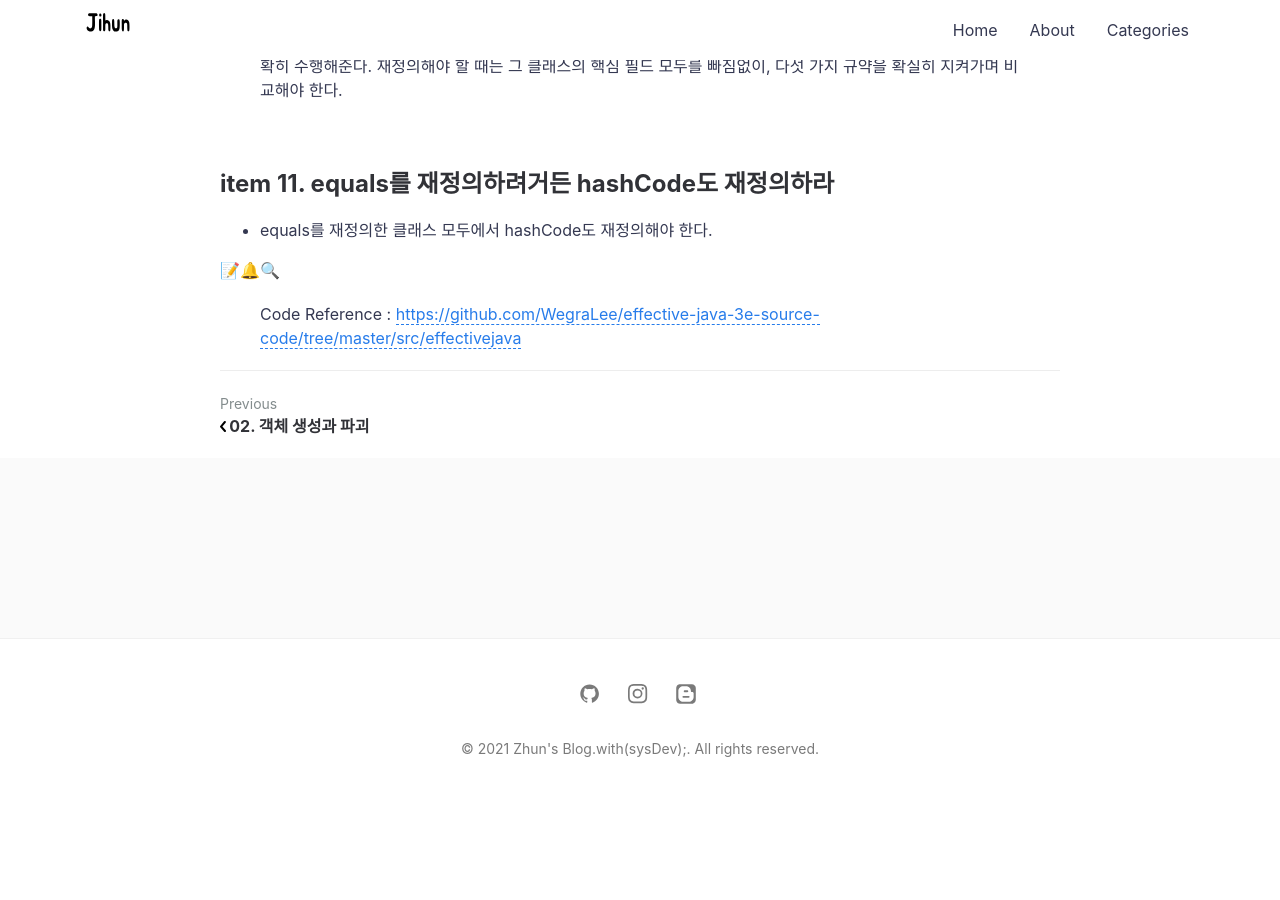
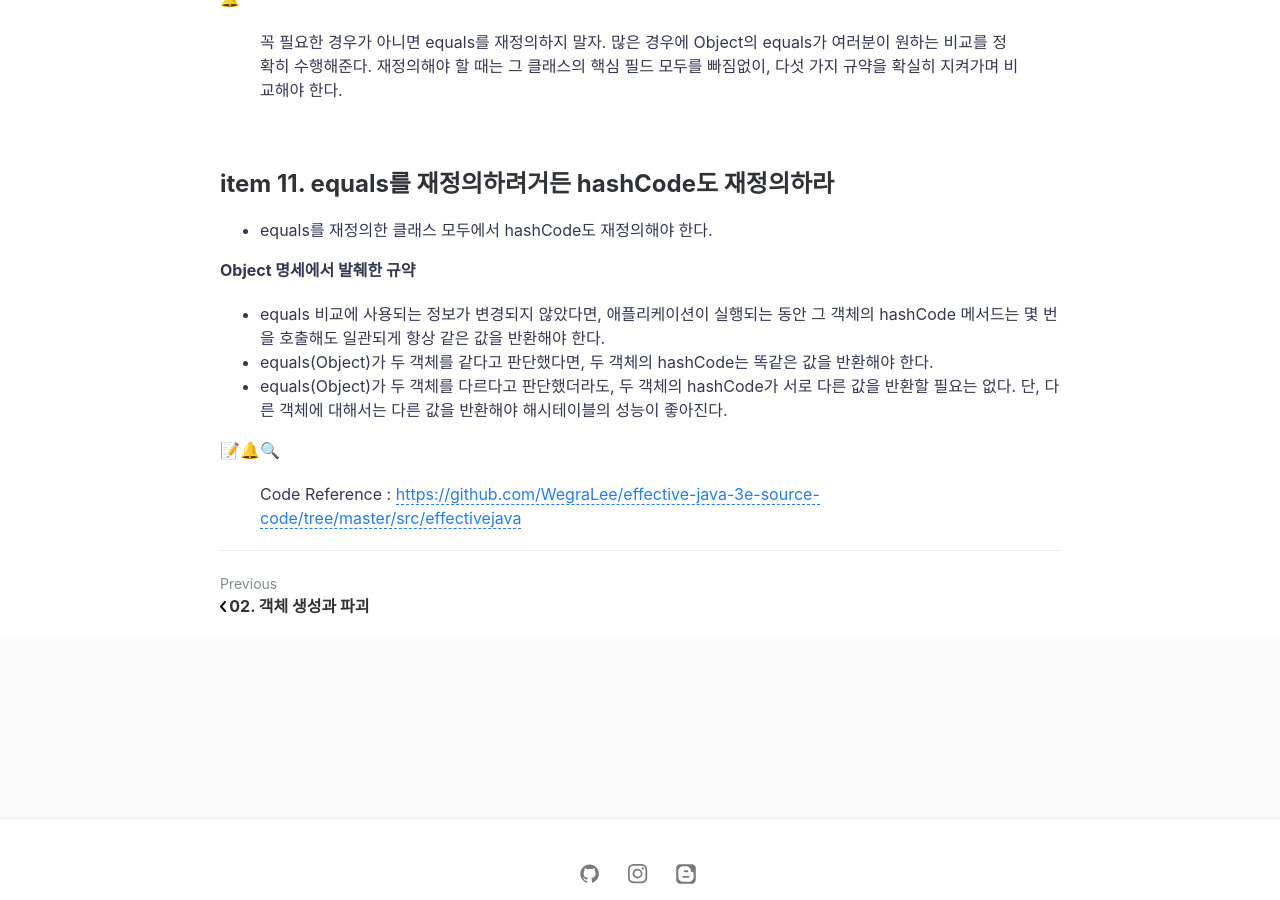
Before and after one commit to jihunparkme/jihunparkme.github.io, a Jekyll site: the page built from _posts/2021-03-15-모든_객체의_공통_메서드.md, in a window 1280 px wide and 900 px high, scrolled down 4553 px. Built offline with Jekyll 4.4.1, drawn with Linux system fonts in a browser that asks for light colours; comment, search, counter and statistics services are not loaded; before the commit the page ends 5357 px from its top, so only the background shows below that; some of the changed text lies outside the part shown.

Commit message:
Object 명세에서 발췌한 규약

```diff
--- a/_posts/2021-03-15-모든_객체의_공통_메서드.md
+++ b/_posts/2021-03-15-모든_객체의_공통_메서드.md
@@ -208,6 +208,12 @@ public final class PhoneNumber {
 
 - equals를 재정의한 클래스 모두에서 hashCode도 재정의해야 한다.
 
+**Object 명세에서 발췌한 규약**
+
+- equals 비교에 사용되는 정보가 변경되지 않았다면, 애플리케이션이 실행되는 동안 그 객체의 hashCode 메서드는 몇 번을 호출해도 일관되게 항상 같은 값을 반환해야 한다.
+- equals(Object)가 두 객체를 같다고 판단했다면, 두 객체의 hashCode는 똑같은 값을 반환해야 한다.
+- equals(Object)가 두 객체를 다르다고 판단했더라도, 두 객체의 hashCode가 서로 다른 값을 반환할 필요는 없다. 단, 다른 객체에 대해서는 다른 값을 반환해야 해시테이블의 성능이 좋아진다.
+
 
 
 
```
